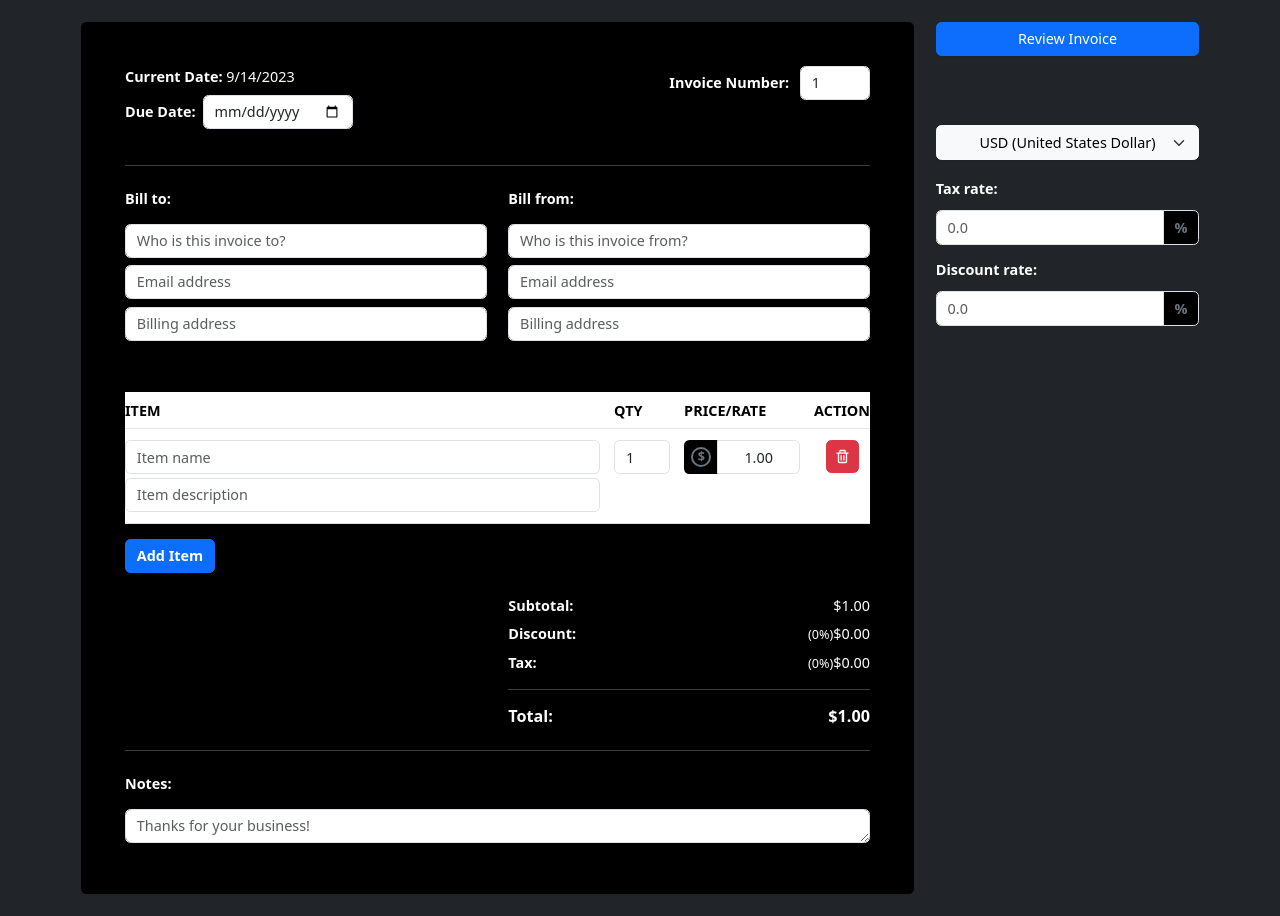
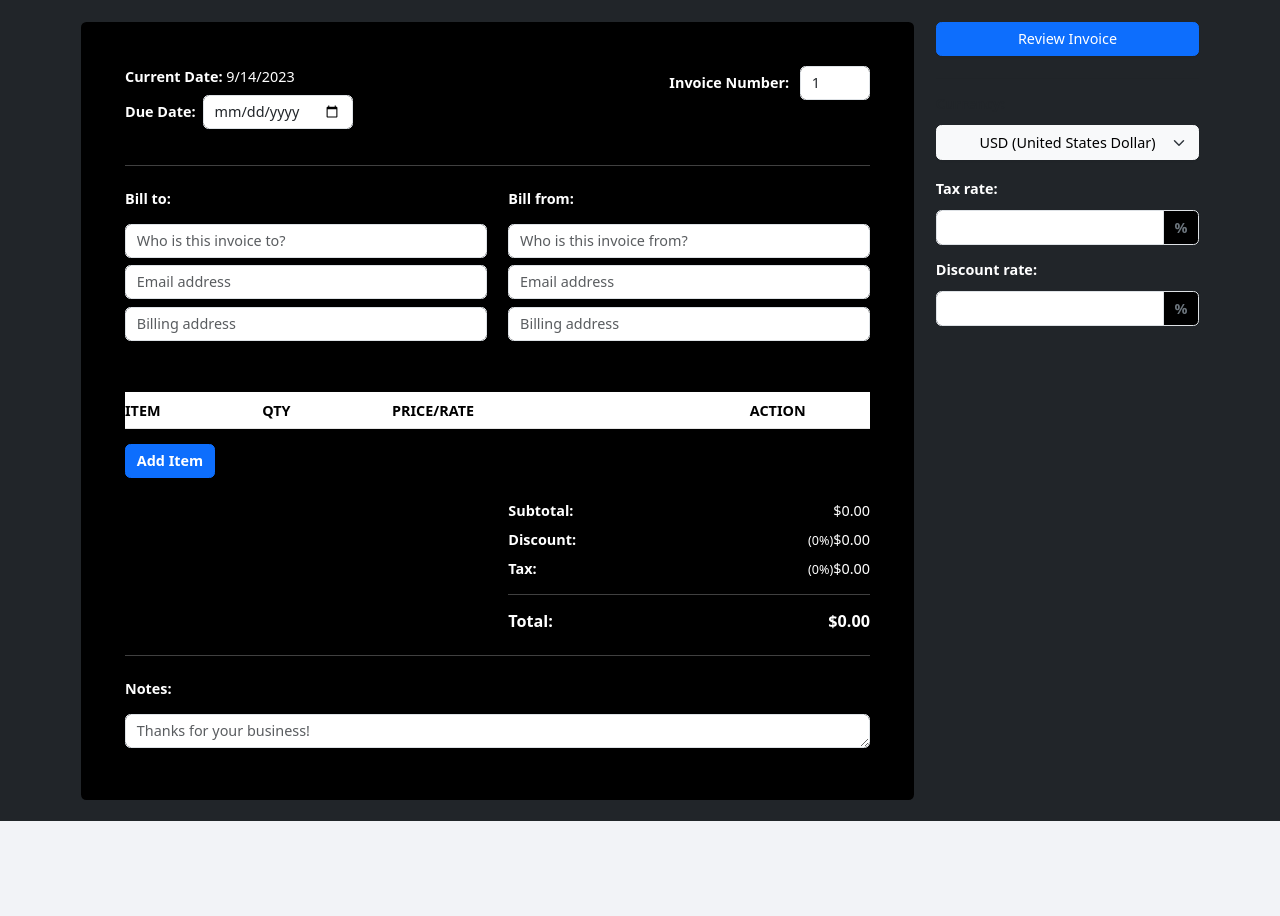
Before and after one commit to BtraRahul/sih-govt-invoice-webapp, a Next.js app: page / in a window 1280 px wide. After the commit the page ends 821 px from the top, so only its background shows below. Built offline with nearby package versions, Linux system fonts and the light colour scheme.

Commit message:
minor fixes

```diff
--- a/app/components/InvoiceForm.js
+++ b/app/components/InvoiceForm.js
@@ -25,40 +25,28 @@ function InvoiceForm(props) {
   const [notes, setNotes] = useState("");
   const [total, setTotal] = useState("0.00");
   const [subTotal, setSubTotal] = useState("0.00");
-  const [taxRate, setTaxRate] = useState("");
+  const [taxRate, setTaxRate] = useState(0); // Initialize as a number
+  const [discountRate, setDiscountRate] = useState(0); // Initialize as a number
   const [taxAmount, setTaxAmount] = useState("0.00");
-  const [discountRate, setDiscountRate] = useState("");
   const [discountAmount, setDiscountAmount] = useState("0.00");
 
-  const [items, setItems] = useState([
-    {
-      id: 0,
-      name: "",
-      description: "",
-      price: "1.00",
-      quantity: 1,
-    },
-  ]);
-
-  useEffect(() => {
-    handleCalculateTotal();
-  }, [items]);
-
-  const handleRowDel = (item) => {
-    const updatedItems = items.filter((i) => i.id !== item.id);
-    setItems(updatedItems);
-  };
+  const [items, setItems] = useState([]);
 
   const handleAddEvent = () => {
     const id = (+new Date() + Math.floor(Math.random() * 999999)).toString(36);
     const newItem = {
       id,
       name: "",
-      price: "1.00",
+      price: "0.00",
       description: "",
       quantity: 1,
     };
     setItems([...items, newItem]);
+  };
+
+  const handleRowDel = (item) => {
+    const updatedItems = items.filter((i) => i.id !== item.id);
+    setItems(updatedItems);
   };
 
   const handleCalculateTotal = () => {
@@ -69,7 +57,7 @@ function InvoiceForm(props) {
       );
     });
 
-    const calculatedSubTotal = parseFloat(subTotal).toFixed(2);
+    const calculatedSubTotal = subTotal;
     setSubTotal(calculatedSubTotal);
 
     const calculatedTaxAmount = parseFloat(
@@ -131,6 +119,12 @@ function InvoiceForm(props) {
         break;
       case "notes":
         setNotes(value);
+        break;
+      case "taxRate":
+        setTaxRate(value);
+        break;
+      case "discountRate":
+        setDiscountRate(value);
         break;
       default:
         break;
@@ -321,7 +315,7 @@ function InvoiceForm(props) {
             <Form.Label className="fw-bold">Notes:</Form.Label>
             <Form.Control
               placeholder="Thanks for your business!"
-              name="notes"
+              name="notes" // Add the name attribute
               value={notes}
               onChange={(event) => editField(event)}
               as="textarea"
@@ -388,7 +382,7 @@ function InvoiceForm(props) {
                   value={taxRate}
                   onChange={(event) => editField(event)}
                   className="bg-212529 border"
-                  placeholder="0.0"
+                  placeholder="0.00"
                   min="0.00"
                   step="0.01"
                   max="100.00"
@@ -409,7 +403,7 @@ function InvoiceForm(props) {
                   value={discountRate}
                   onChange={(event) => editField(event)}
                   className="bg-212529 border"
-                  placeholder="0.0"
+                  placeholder="0.00"
                   min="0.00"
                   step="0.01"
                   max="100.00"
--- a/app/globals.css
+++ b/app/globals.css
@@ -149,3 +149,13 @@ hr {
   /* font-size: 1.2rem; */
   background-color: #1a1a1a;
 }
+
+.form-select, .input-group>.form-control, .input-group>.form-floating, .input-group>.form-select{
+  color: white;
+}
+textarea.my-2.form-control {
+    color: white;
+}
+input.my-2.form-control {
+    color: white;
+}
```
Also changed, not shown: app/components/InvoiceItem.js (+24 -24 lines).
